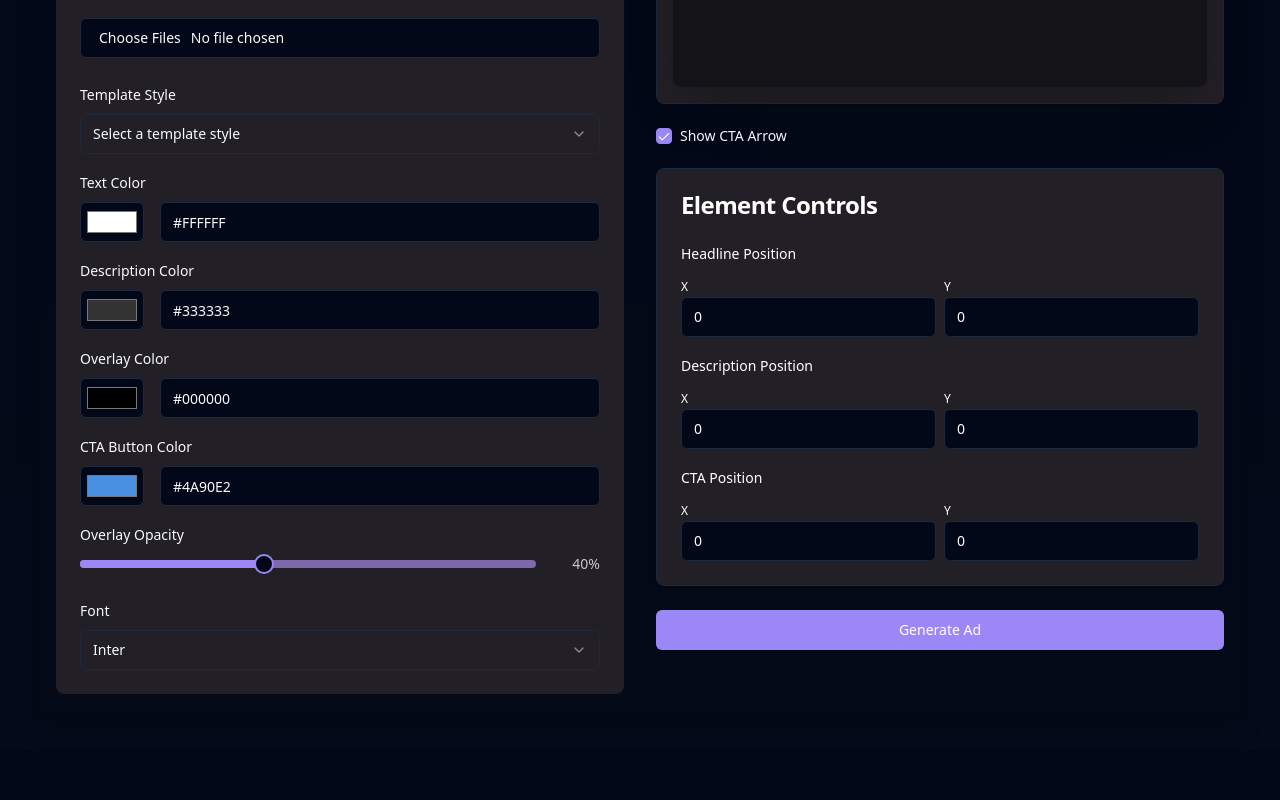
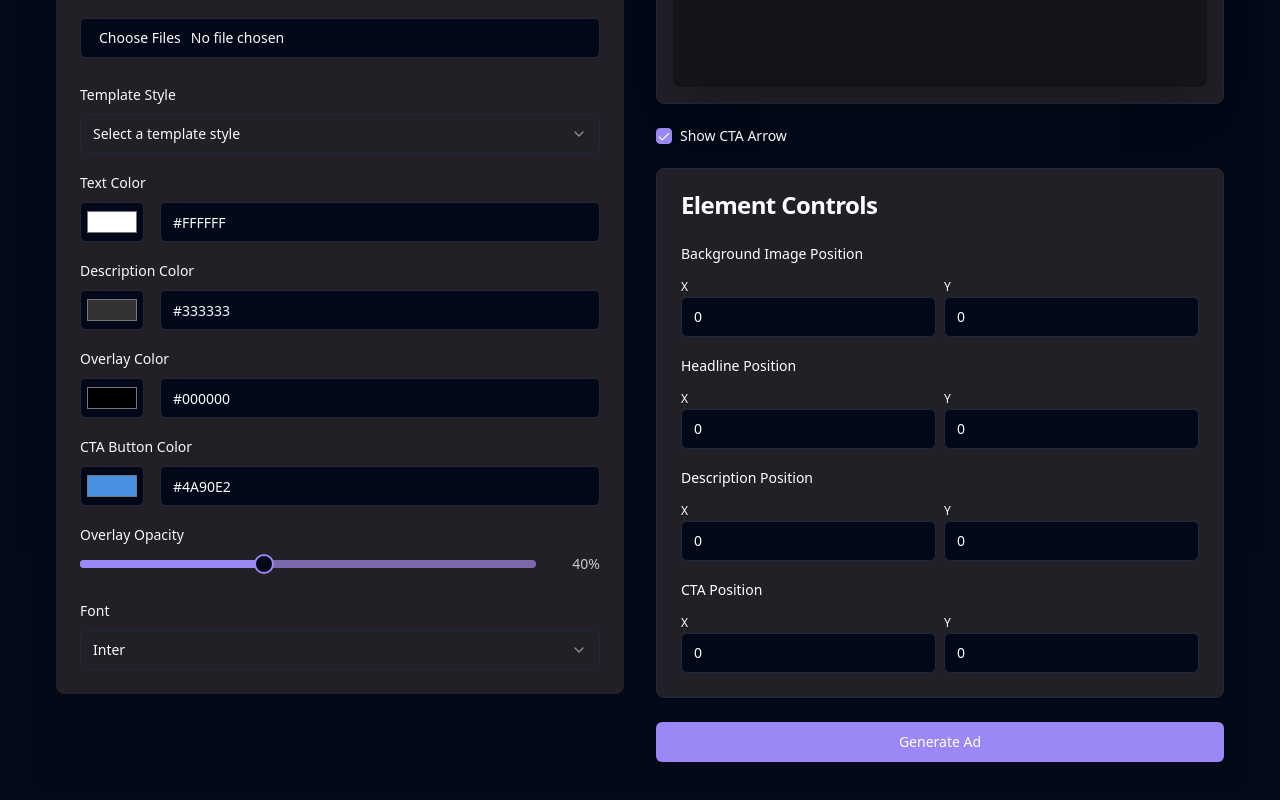
Before and after one commit to Orcules/dynamic-ad-designer, a React (Vite) app: page / in a window 1280 px wide. Shown: the part 858-1658 px from the top of the page. Before the commit the page ends 1608 px from the top, so only its background shows below. Built offline with nearby package versions, Linux system fonts and the light colour scheme.

Commit message:
Add image position controls
Implement functionality to control the background image position in the Element Controls section of the AdEditor component.
[skip gpt_engineer]

```diff
--- a/src/components/AdEditor.tsx
+++ b/src/components/AdEditor.tsx
@@ -43,6 +43,7 @@ const AdEditor: React.FC<AdEditorProps> = ({ template, onAdGenerated }) => {
   const [headlinePosition, setHeadlinePosition] = useState({ x: 0, y: 0 });
   const [descriptionPosition, setDescriptionPosition] = useState({ x: 0, y: 0 });
   const [ctaPosition, setCtaPosition] = useState({ x: 0, y: 0 });
+  const [imagePosition, setImagePosition] = useState({ x: 0, y: 0 });
   const [showCtaArrow, setShowCtaArrow] = useState(true);
 
   const {
@@ -163,6 +164,7 @@ const AdEditor: React.FC<AdEditorProps> = ({ template, onAdGenerated }) => {
             headlinePosition={headlinePosition}
             descriptionPosition={descriptionPosition}
             ctaPosition={ctaPosition}
+            imagePosition={imagePosition}
             showCtaArrow={showCtaArrow}
           />
         </AdPreviewCapture>
@@ -176,9 +178,11 @@ const AdEditor: React.FC<AdEditorProps> = ({ template, onAdGenerated }) => {
           headlinePosition={headlinePosition}
           descriptionPosition={descriptionPosition}
           ctaPosition={ctaPosition}
+          imagePosition={imagePosition}
           onHeadlinePositionChange={setHeadlinePosition}
           onDescriptionPositionChange={setDescriptionPosition}
           onCtaPositionChange={setCtaPosition}
+          onImagePositionChange={setImagePosition}
         />
 
         <AdSubmitButton
--- a/src/components/AdPreview.tsx
+++ b/src/components/AdPreview.tsx
@@ -34,7 +34,7 @@ interface AdPreviewProps {
   headlinePosition: Position;
   descriptionPosition: Position;
   ctaPosition: Position;
-  showArrows?: boolean;
+  imagePosition: Position;
   showCtaArrow?: boolean;
 }
 
@@ -60,12 +60,11 @@ export function AdPreview({
   headlinePosition,
   descriptionPosition,
   ctaPosition,
-  showArrows = true,
+  imagePosition,
   showCtaArrow = true,
 }: AdPreviewProps) {
   const [isButtonHovered, setIsButtonHovered] = useState(false);
   const [fontFamily, setFontFamily] = useState<string>('');
-  const [imagePosition, setImagePosition] = useState({ x: 0, y: 0 });
 
   useEffect(() => {
     if (fontUrl) {
@@ -130,7 +129,8 @@ export function AdPreview({
           >
             <AdPreviewImage
               imageUrl={imageUrl}
-              onPositionChange={setImagePosition}
+              position={imagePosition}
+              onPositionChange={() => {}}
             />
             <div
               className="absolute inset-0 flex flex-col justify-between pointer-events-none"
@@ -153,7 +153,7 @@ export function AdPreview({
               />
             </div>
           </div>
-          {showArrows && imageUrls.length > 1 && (
+          {imageUrls.length > 1 && (
             <AdNavigationControls
               onPrevious={onPrevious!}
               onNext={onNext!}
--- a/src/components/ad/AdPositionControls.tsx
+++ b/src/components/ad/AdPositionControls.tsx
@@ -12,18 +12,22 @@ interface AdPositionControlsProps {
   headlinePosition: Position;
   descriptionPosition: Position;
   ctaPosition: Position;
+  imagePosition: Position;
   onHeadlinePositionChange: (position: Position) => void;
   onDescriptionPositionChange: (position: Position) => void;
   onCtaPositionChange: (position: Position) => void;
+  onImagePositionChange: (position: Position) => void;
 }
 
 export function AdPositionControls({
   headlinePosition,
   descriptionPosition,
   ctaPosition,
+  imagePosition,
   onHeadlinePositionChange,
   onDescriptionPositionChange,
   onCtaPositionChange,
+  onImagePositionChange,
 }: AdPositionControlsProps) {
   return (
     <Card className="w-full">
@@ -32,6 +36,36 @@ export function AdPositionControls({
       </CardHeader>
       <CardContent className="space-y-6">
         <div className="space-y-4">
+          <div>
+            <Label>Background Image Position</Label>
+            <div className="grid grid-cols-2 gap-2 mt-2">
+              <div>
+                <Label htmlFor="image-x" className="text-xs">X</Label>
+                <Input
+                  id="image-x"
+                  type="number"
+                  value={imagePosition.x}
+                  onChange={(e) => onImagePositionChange({
+                    ...imagePosition,
+                    x: Number(e.target.value)
+                  })}
+                />
+              </div>
+              <div>
+                <Label htmlFor="image-y" className="text-xs">Y</Label>
+                <Input
+                  id="image-y"
+                  type="number"
+                  value={imagePosition.y}
+                  onChange={(e) => onImagePositionChange({
+                    ...imagePosition,
+                    y: Number(e.target.value)
+                  })}
+                />
+              </div>
+            </div>
+          </div>
+
           <div>
             <Label>Headline Position</Label>
             <div className="grid grid-cols-2 gap-2 mt-2">
--- a/src/components/ad/AdPreviewImage.tsx
+++ b/src/components/ad/AdPreviewImage.tsx
@@ -1,4 +1,4 @@
-import React, { useRef, useState } from 'react';
+import React from 'react';
 
 interface Position {
   x: number;
@@ -7,72 +7,26 @@ interface Position {
 
 interface AdPreviewImageProps {
   imageUrl?: string;
+  position: Position;
   onPositionChange: (position: Position) => void;
 }
 
 export const AdPreviewImage: React.FC<AdPreviewImageProps> = ({
   imageUrl,
+  position,
   onPositionChange
 }) => {
-  const [isDragging, setIsDragging] = useState(false);
-  const [dragStart, setDragStart] = useState({ x: 0, y: 0 });
-  const [imagePosition, setImagePosition] = useState({ x: 0, y: 0 });
-  const imageRef = useRef<HTMLImageElement>(null);
-
-  const handleMouseDown = (e: React.MouseEvent) => {
-    if (!imageRef.current) return;
-    setIsDragging(true);
-    setDragStart({
-      x: e.clientX - imagePosition.x,
-      y: e.clientY - imagePosition.y
-    });
-  };
-
-  const handleMouseMove = (e: React.MouseEvent) => {
-    if (!isDragging || !imageRef.current) return;
-
-    const newX = e.clientX - dragStart.x;
-    const newY = e.clientY - dragStart.y;
-
-    const bounds = imageRef.current.getBoundingClientRect();
-    const container = imageRef.current.parentElement?.getBoundingClientRect();
-
-    if (!container) return;
-
-    const maxX = 0;
-    const minX = container.width - bounds.width;
-    const maxY = 0;
-    const minY = container.height - bounds.height;
-
-    const newPosition = {
-      x: Math.min(maxX, Math.max(minX, newX)),
-      y: Math.min(maxY, Math.max(minY, newY))
-    };
-
-    setImagePosition(newPosition);
-    onPositionChange(newPosition);
-  };
-
-  const handleMouseUp = () => {
-    setIsDragging(false);
-  };
-
   if (!imageUrl) return null;
 
   return (
     <img
-      ref={imageRef}
       src={imageUrl}
       alt="Ad preview"
-      className="absolute inset-0 h-full w-full object-cover cursor-move"
+      className="absolute inset-0 h-full w-full object-cover"
       style={{
-        transform: `translate(${imagePosition.x}px, ${imagePosition.y}px)`,
-        transition: isDragging ? 'none' : 'transform 0.1s ease-out'
+        transform: `translate(${position.x}px, ${position.y}px)`,
+        transition: 'transform 0.1s ease-out'
       }}
-      onMouseDown={handleMouseDown}
-      onMouseMove={handleMouseMove}
-      onMouseUp={handleMouseUp}
-      onMouseLeave={handleMouseUp}
       crossOrigin="anonymous"
     />
   );
```
